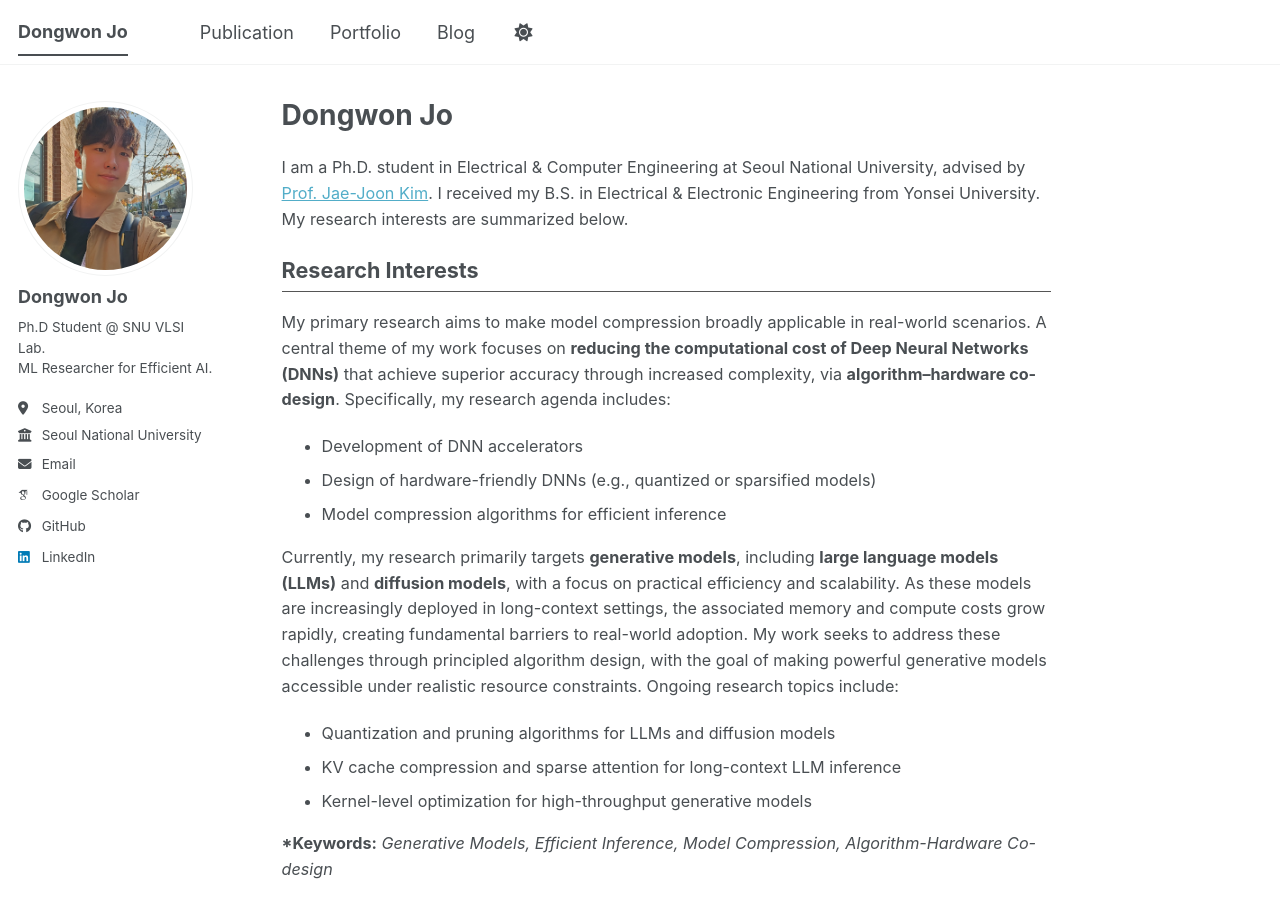
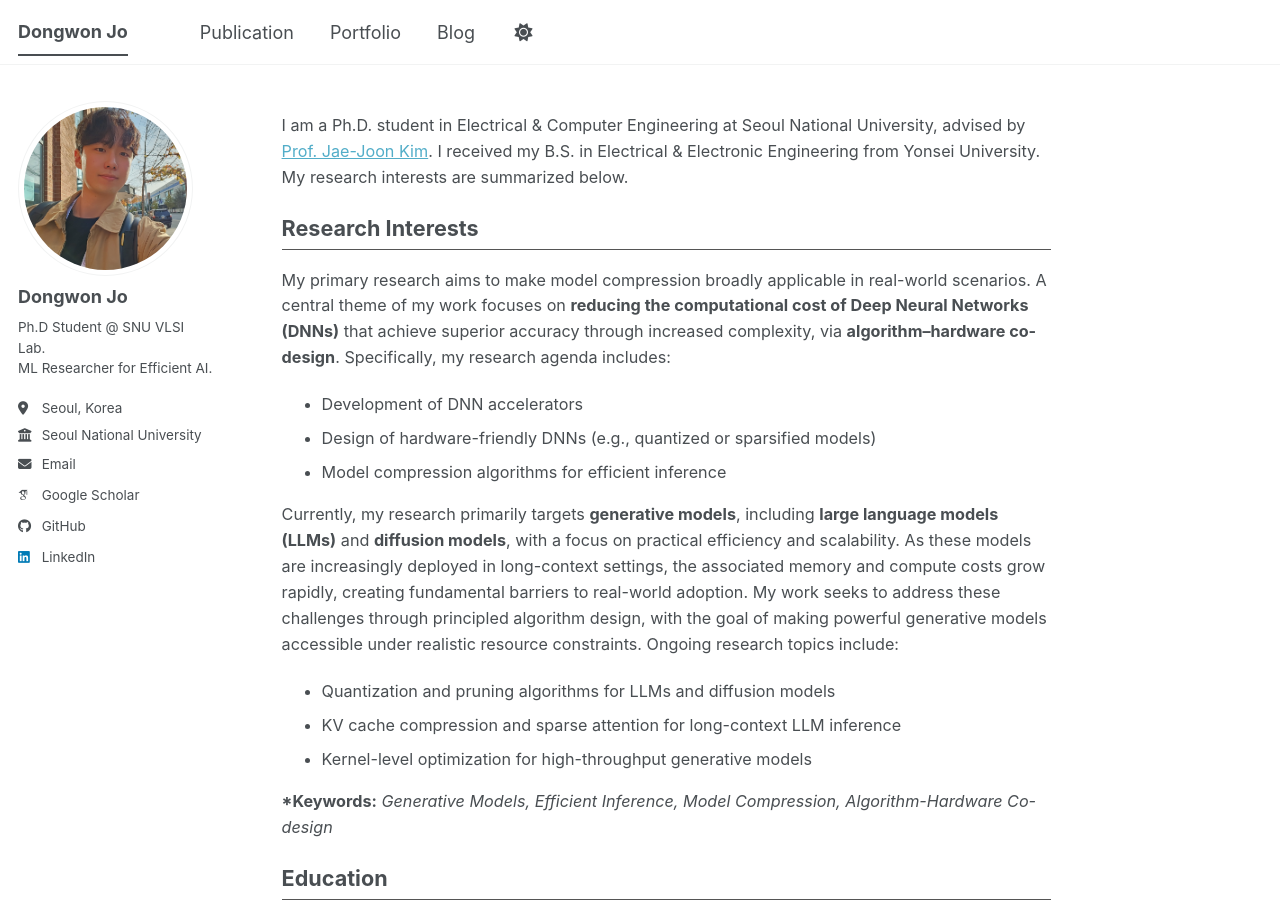
Before and after one commit to dongwonjo/dongwonjo.github.io, a Jekyll site: the page built from _pages/about.md, in a window 1280 px wide and 900 px high. Built offline with Jekyll 4.4.1, drawn with Linux system fonts in a browser that asks for light colours; some web fonts are replaced; a script bundle is joined from its source files by our own code; library files that are not in the unit come from our copies.

Commit message:
Update about.md

```diff
--- a/_pages/about.md
+++ b/_pages/about.md
@@ -1,6 +1,6 @@
 ---
 permalink: /
-title: "Dongwon Jo"
+title: null
 author_profile: true
 redirect_from:
   - /about/
```
